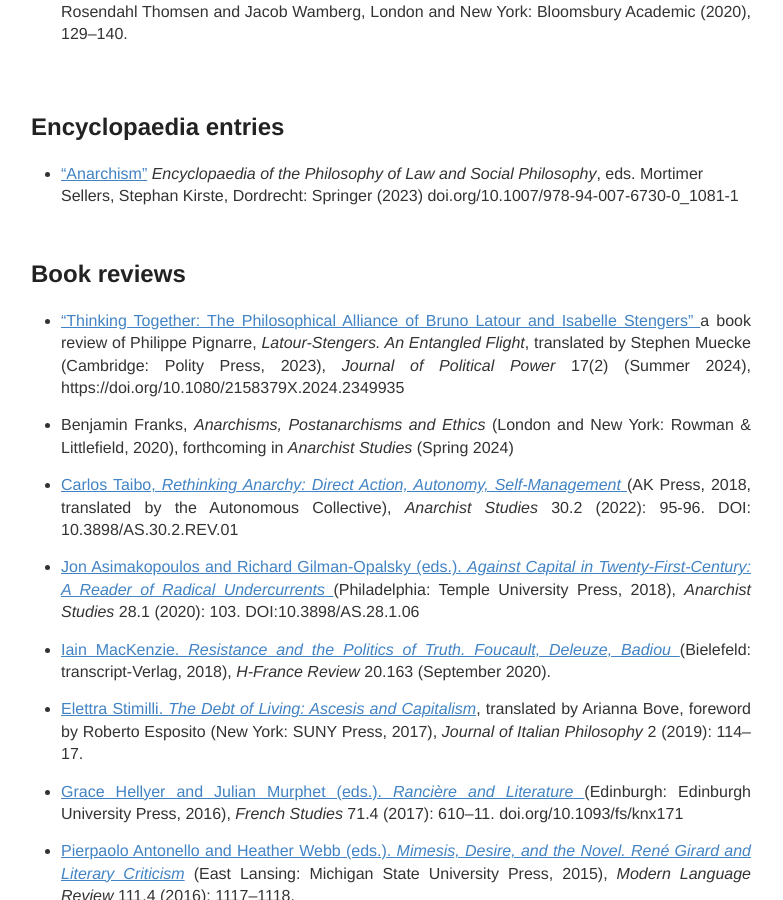
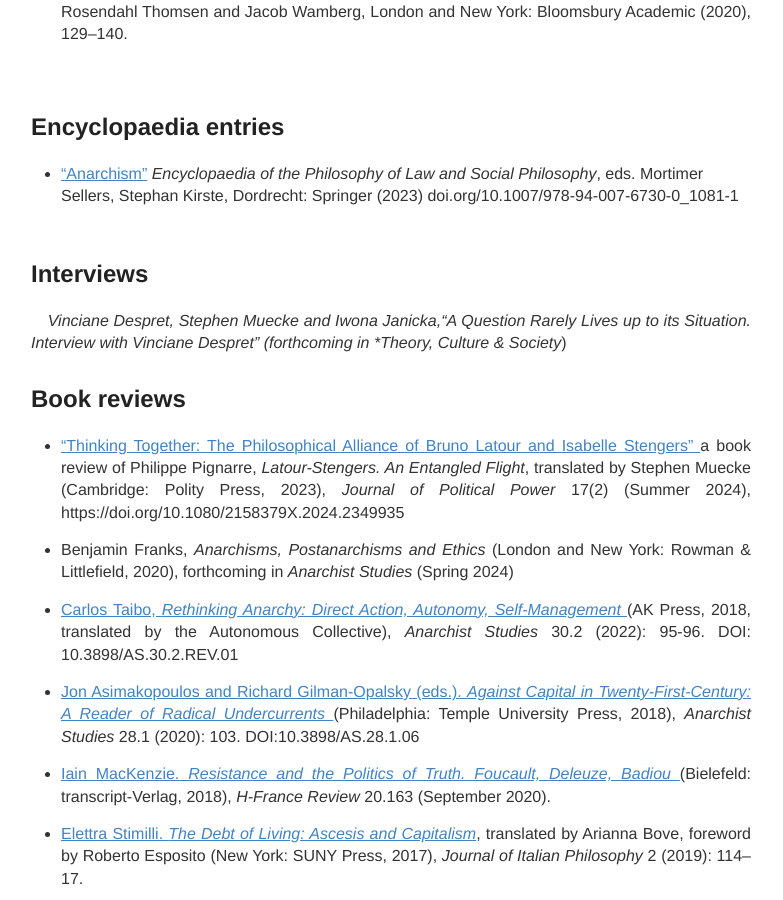
Before and after one commit to IJanicka/IJanicka.github.io, a Jekyll site: the page built from publications.md, in a window 1280 px wide and 900 px high, scrolled down 5325 px. Shown: the whole window, without its empty margins (249-1032 px from the left). Built offline with Jekyll 4.4.1, drawn with Linux system fonts in a browser that asks for light colours.

Commit message:
Update publications.md

```diff
--- a/publications.md
+++ b/publications.md
@@ -89,6 +89,11 @@
 * <a href="https://link.springer.com/referenceworkentry/10.1007/978-94-007-6730-0_1081-1" target="_blank">"Anarchism"</a> *Encyclopaedia of the Philosophy of Law and Social Philosophy*, eds. Mortimer Sellers, Stephan Kirste, Dordrecht: Springer (2023) doi.org/10.1007/978-94-007-6730-0_1081-1<br>
 <br>
 
+<h2>Interviews</h2>
+
+*	Vinciane Despret, Stephen Muecke and Iwona Janicka,“A Question Rarely Lives up to its Situation. Interview with Vinciane Despret” (forthcoming in *Theory, Culture & Society*)
+<br>
+
  <h2>Book reviews</h2>
 
 * <a href="https://www.tandfonline.com/doi/full/10.1080/2158379X.2024.2349935" target="blank"> “Thinking Together: The Philosophical Alliance of Bruno Latour and Isabelle Stengers” <a/> a book review of Philippe Pignarre, *Latour-Stengers. An Entangled Flight*, translated by Stephen Muecke (Cambridge: Polity Press, 2023), *Journal of Political Power* 17(2) (Summer 2024), https://doi.org/10.1080/2158379X.2024.2349935<br>
```
